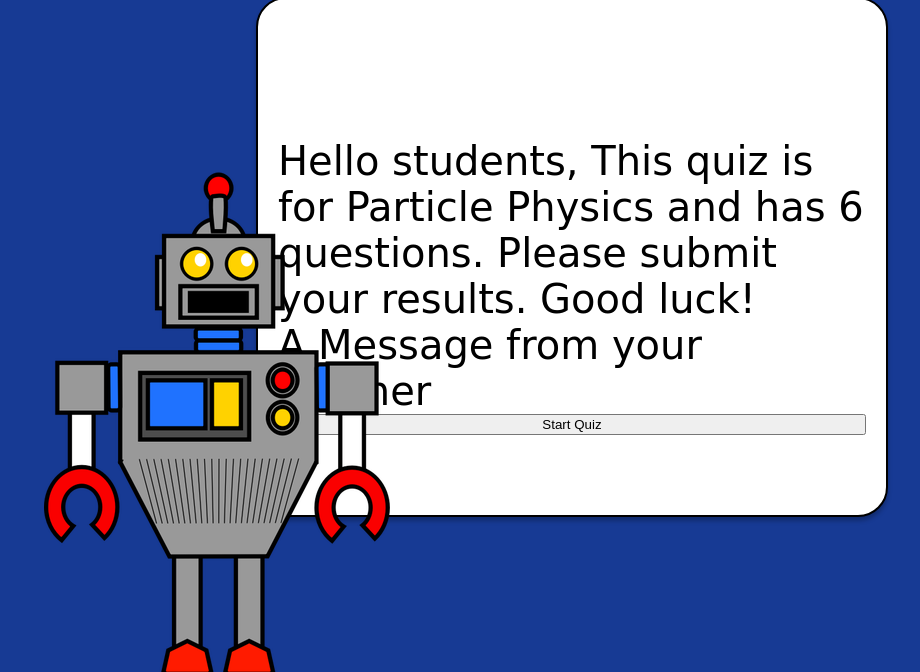
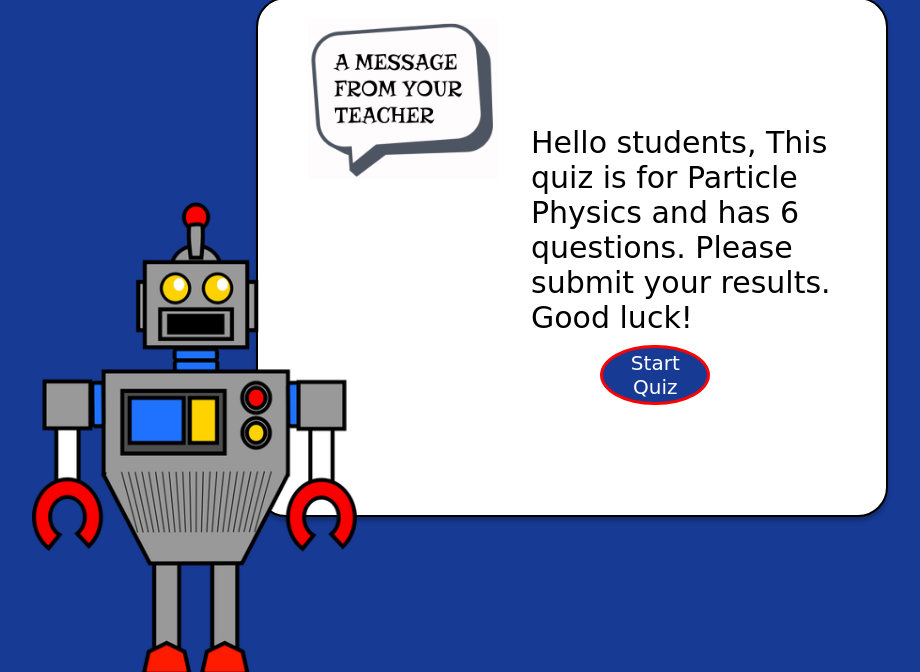
Before and after one commit to jacobpaine/tiny-quiz, a website: page index.html in a window 1280 px wide. Shown: the part 128-800 px from the top of the page, without its empty margins (68-988 px from the left). Drawn offline with Linux system fonts and the light colour scheme; a web font is replaced by a local one.

Commit message:
home page complete

```diff
--- a/index.html
+++ b/index.html
@@ -12,23 +12,27 @@
   </head>
   <body>
     <header>
-      <div class="headerContainer">
+      <div class="header-container">
         <h3>Tiny Quiz</h3>
         <img src="images/star.png" alt="Star" id="star" />
       </div>
     </header>
     <div id="main">
-      <div id="homePageImage">
-        <img src="images/robot.png" alt="Robot" id="robot"/>
+      <div id="home-image">
+        <img src="images/robot.png" alt="Robot" id="robot" />
       </div>
-      <div id="mainContent">
-      <div id="intro-message"></div>
-      <div class="teacher-message">
-        A Message from your teacher
+      <div class="home-message">
+        <img
+          src="images/teacherMessage.png"
+          alt="Robot Message"
+          id="robot-message"
+        />
       </div>
-      <button id="next-button">Start Quiz</button>
+      <div class="home-container">
+        <div class="message" id="intro-message"></div>
+        <button class="button" id="home-button">Start Quiz</button>
+      </div>
     </div>
-  </div>
     <script type="module">
       import { data } from "./mockData.js";
       console.log("data: ", data);
--- a/styles/index.scss
+++ b/styles/index.scss
@@ -1,12 +1,13 @@
-$font-stack: Helvetica, sans-serif;
+$font-stack: "Risque", cursive;
 $primary-color: #173a94;
 $grid__bp-md: 768;
+
 
 body {
   font: 100% $font-stack;
   background-color: $primary-color;
-  font-family: "Risque", cursive;
-  font-size: 40px;
+  font-family: $font-stack;
+  font-size: 30px;
 }
 
 header {
@@ -14,7 +15,7 @@ header {
   justify-content: center;
 }
 
-.headerContainer {
+.header-container {
   display: flex;
   flex-direction: row;
   justify-content: center;
@@ -44,20 +45,69 @@ h3 {
   box-shadow: 0px 4px 4px rgba(0, 0, 0, 0.25);
   border-radius: 30px;
   display: flex;
+  flex-direction: row;
+  flex-wrap: wrap;
+  width: 50%;
+}
+
+button {
+width: 110px;
+height: 60px;
+background: #173a94;
+color: white;
+font-family: $font-stack;
+font-size: 20px;
+border-radius: 90px / 50px;
+border: 3px red solid;
+
+&:hover{
+  background-color: red;
+  color: white;
+  border: 3px #173a94 solid;
+}
+
+&#home-button{
+  margin-left: 31%;
+}
+}
+
+
+#intro-message {
+  width: 330px;
+  height: 220px;
+  overflow: hidden;
+  padding-left: 10%;
+  padding-top: 5%
+}
+
+.home-container{
+  display: flex;
   flex-direction: column;
-  justify-content: space-evenly;
-  width: 50%;
+  justify-content: center;
+  align-content: center;
+
+  &#intro-message {
+    width: 330px;
+    height: 220px;
+    overflow: hidden;
+    padding-left: 10%;
+    padding-top: 5%
+  }
+
+}
+
+#robot-message {
+  width: 190px;
+  height: 160px;
+  margin-left: 30px;
+  margin-bottom: 30px;
 }
 
 #robot {
   position: absolute;
-  left: 112px;
+  left: 100px;
   bottom: 0;
-  // max-height: 70%;
-  // max-width: 100%;
+  height: 470px;
+  max-height: 100%;
+  max-width: 100%;
 }
-
-#mainContent {
-  display: flex;
-  flex-direction: column;
-}
```
Also changed, not shown: images/teacherMessage.png (added), styles/index.css, 1 other file.
